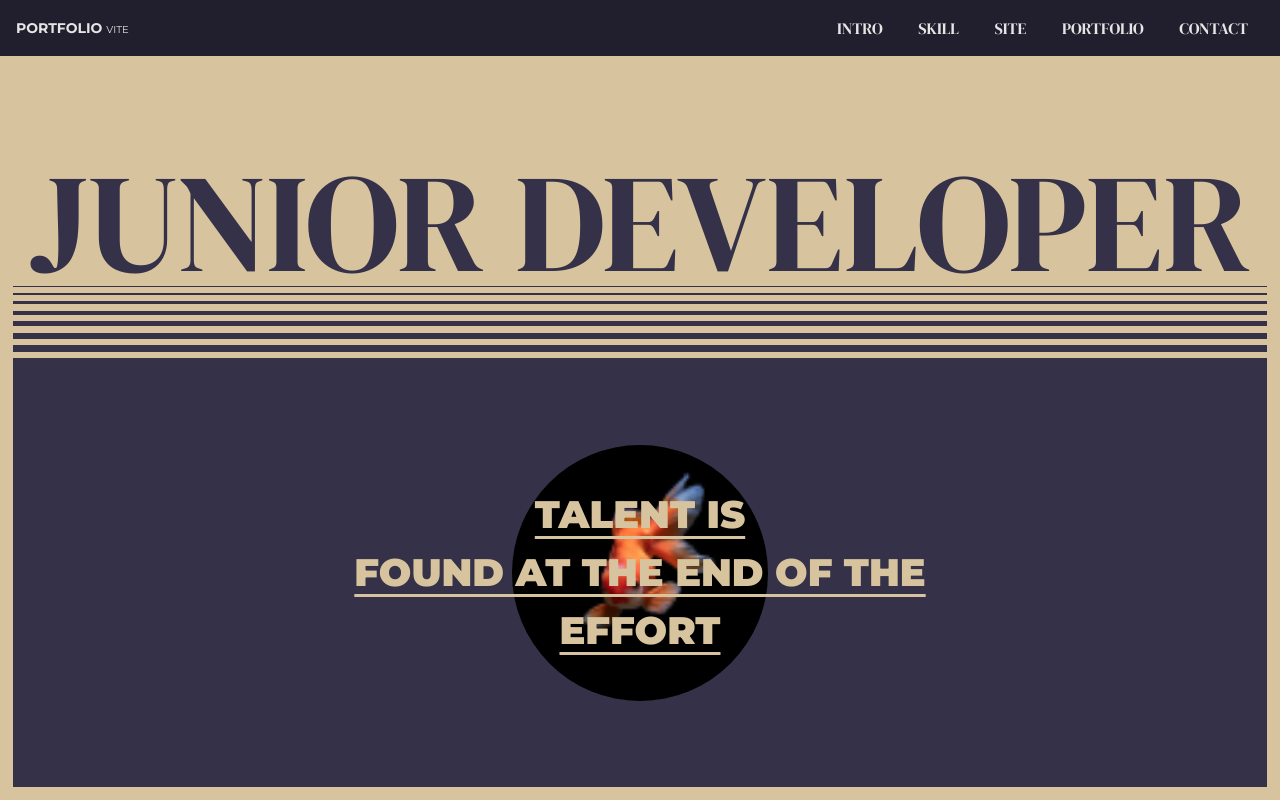
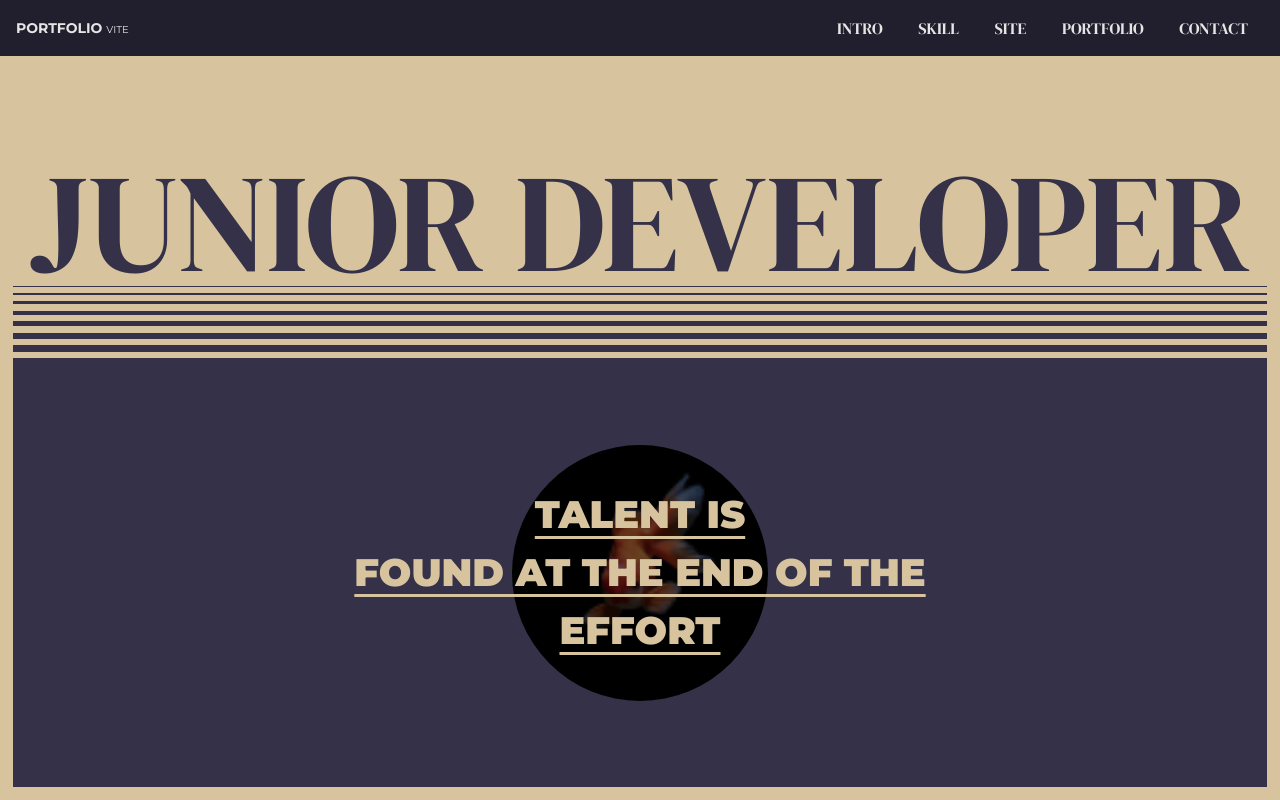
Before and after one commit to rlanrid/vite-project2023, a website built with Vite: page src/index.html in a window 1280 px wide. Shown: the top 800 px of the page. Built offline with nearby package versions, Linux system fonts and the light colour scheme; some packages are replaced by stand-ins of ours; a web font is replaced by a local one.

Commit message:
최종 완성

```diff
--- a/src/assets/css/section/intro.css
+++ b/src/assets/css/section/intro.css
@@ -63,6 +63,11 @@
     border-radius: 50%;
     background-image: url(../../img/face.jpg);
     background-size: cover;
+    filter: brightness(40%);
+    transition: filter 0.3s;
+}
+.intro__text:hover .img {
+    filter: none;
 }
 
 .intro__lines {
```
